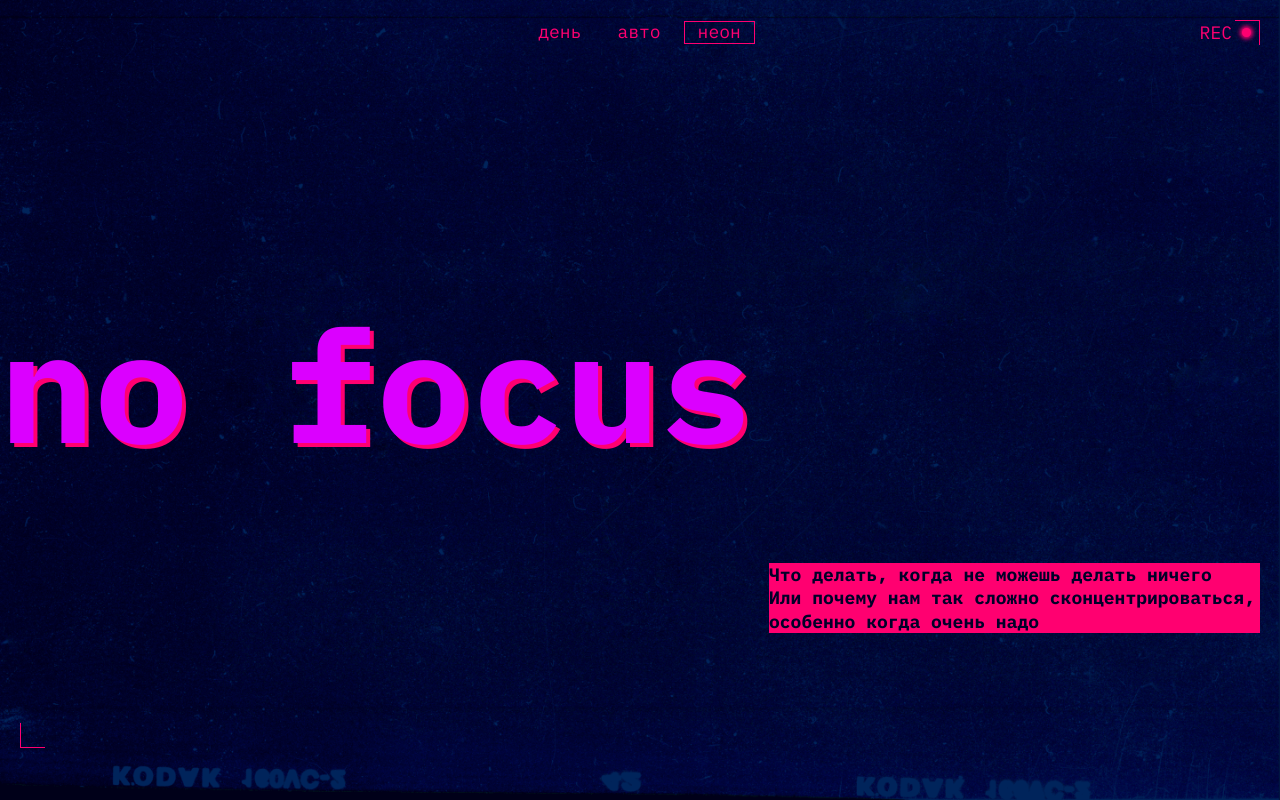
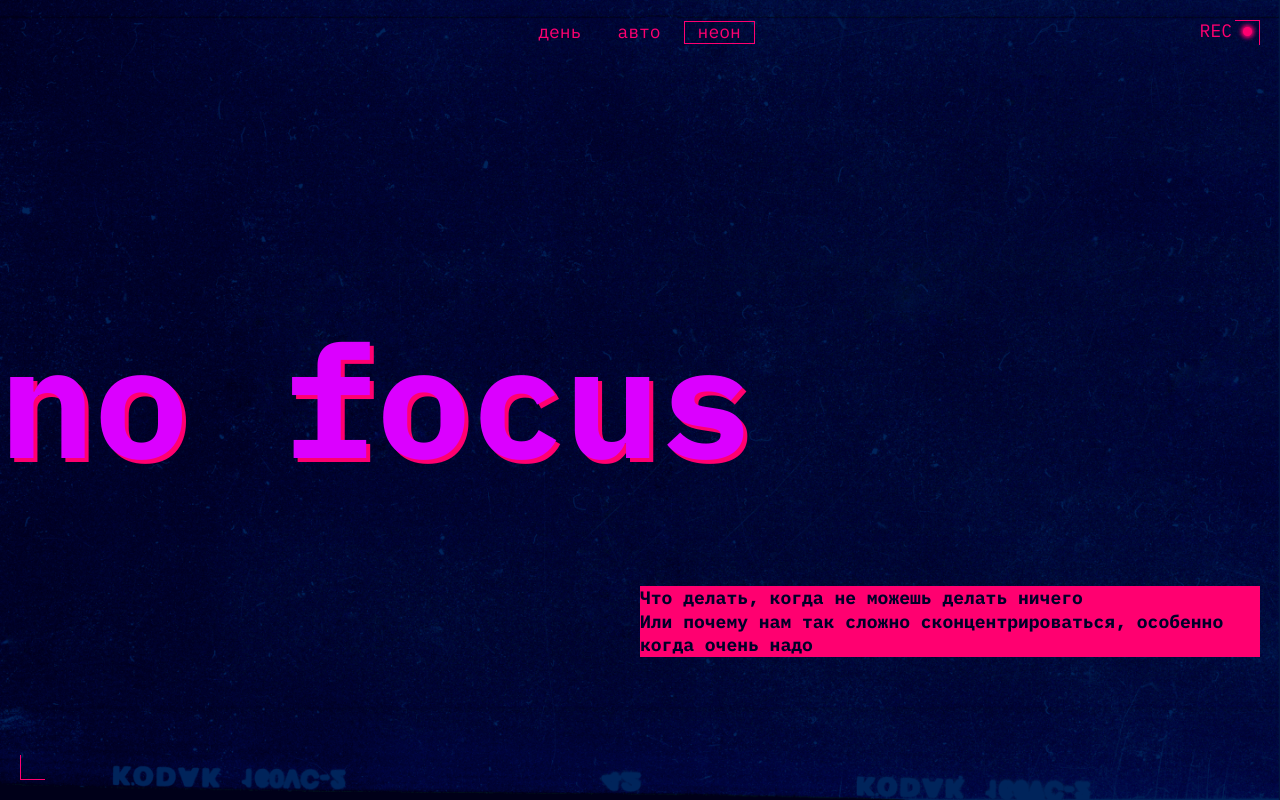
Before and after one commit to svadim-s/slozhno-sosredotochitsya, a plain HTML site: page index.html in a window 1280 px wide. Both pictures are taken after a click on the button "неон". Shown: the top 800 px of the page. Drawn offline with Linux system fonts and the light colour scheme.

Commit message:
fix styles

```diff
--- a/index.html
+++ b/index.html
@@ -238,9 +238,7 @@
       </section>
     </main>
     <footer class="footer decorated-zone">
-      <div class="footer__content">
-        <h2 class="footer__title text-shadow">focus</h2>
-      </div>
+      <h2 class="footer__title">focus</h2>
     </footer>
     <script src="./scripts/script.js"></script>
   </body>
--- a/styles/style.css
+++ b/styles/style.css
@@ -5,67 +5,68 @@
   background-size: cover;
   font-family: var(--font-fm, monospace);
   font-size: var(--font-size, 18px);
-  padding: 10px;
 }
 
 .header {
   display: grid;
-  justify-items: flex-end;
-  grid-template-rows: 1fr min-content 1fr;
+  align-items: center;
+  grid-template-rows: 1fr auto 1fr;
+  position: relative;
   min-height: 100vh;
+  padding: 10px;
+  margin-block-end: 30px;
 }
 
 .decorated-zone {
   color: var(--accent-color);
-  position: relative;
 }
 
 .decorated-zone::before {
-  display: flex;
-  justify-self: flex-end;
+  content: '';
   position: absolute;
-  content: '';
-  width: 25px;
-  height: 25px;
-  border-top: 1px solid var(--decorate-color);
-  border-right: 1px solid var(--decorate-color);
+  inset-block-start: 10px;
+  inset-inline-end: 10px;
+  block-size: 25px;
+  inline-size: 25px;
+  border-inline-end: 1px solid var(--decorate-color);
+  border-block-start: 1px solid var(--decorate-color);
 }
 
 .decorated-zone::after {
-  display: flex;
-  justify-self: start;
-  align-self: end;
   content: '';
   position: absolute;
-  width: 25px;
-  height: 25px;
-  border-left: 1px solid var(--decorate-color);
-  border-bottom: 1px solid var(--decorate-color);
+  inset-block-end: 10px;
+  inset-inline-start: 10px;
+  block-size: 25px;
+  inline-size: 25px;
+  border-inline-start: 1px solid var(--decorate-color);
+  border-block-end: 1px solid var(--decorate-color);
 }
 
 .header__decorated-element {
+  display: flex;
+  inset-inline-end: 39px;
+  inset-block-start: 11px;
+  line-height: 138.90%;
+  text-transform: uppercase;
   position: absolute;
-  text-transform: uppercase;
-  font-size: var(--font-size, 18px);
-  font-weight: 400;
-  line-height: 25px;
-  right: 28px;
+  color: var(--decorative-color, #ff0070);
 }
 
 .header__decorated-element::after {
-  content: '';
+  content: "";
   position: absolute;
-  top: 8px;
-  right: -19px;
-  width: 9px;
-  height: 9px;
-  background-color: var(--accent-color);
-  box-shadow: 0px 0px 4px 2px var(--accent-color);
   border-radius: 50%;
+  block-size: 9px;
+  inline-size: 9px;
+  inset-block-start: 8px;
+  inset-inline-end: -20px;
+  background-color: var(--accent-color, #ff0070);
+  box-shadow: 0 0 4px 2px var(--accent-color, #ff0070);
 }
 
 .header__theme-menu {
-  margin-block-start: 65px;
+  justify-self: end;
 }
 
 .header__theme-menu-list {
@@ -114,8 +115,6 @@
   font-size: clamp(7.25rem, 7.0115rem + 1.0178vw, 7.5rem);
   font-weight: 700;
   line-height: 95.70px;
-  margin-block-start: 56px;
-  margin-block-end: 56px;
 }
 
 .text-shadow {
@@ -127,7 +126,7 @@
 }
 
 .header__text-wrapper {
-  margin-block-end: 55px;
+  height: fit-content;
 }
 
 .header__description {
@@ -142,8 +141,8 @@
 }
 
 .main {
-  margin-block-start: 51px;
-  margin-block-end: 40px;
+  padding: 10px;
+  margin-block-end: 20px;
 }
 
 .section {
@@ -218,14 +217,12 @@ a:focus-visible {
 }
 
 .footer {
-  min-height: 108vh;
-  display: grid;
-  justify-items: center;
-}
-
-.footer__content {
   display: flex;
+  position: relative;
+  justify-content: center;
   align-items: center;
+  min-height: 100vh;
+  padding: 10px;
 }
 
 .footer__title {
@@ -233,37 +230,51 @@ a:focus-visible {
   font-size: clamp(7.25rem, 7.0115rem + 1.0178vw, 7.5rem);
   font-weight: 700;
   line-height: 95.70px;
+  text-shadow: 2px 2px 0px var(--accent-color);
 }
 
 @media (width >= 768px) {
-  .page {
+  .header {
     padding: 20px;
+    margin-block-end: 40px;
+  }
+
+  .decorated-zone::before {
+    inset-block-start: 20px;
+    inset-inline-end: 20px;
+  }
+
+  .decorated-zone::after {
+    inset-block-end: 20px;
+    inset-inline-start: 20px;
+  }
+
+  .header__decorated-element {
+    inset-inline-end: 48px;
+    inset-block-start: 19px;
   }
 
   .header__theme-menu {
     grid-column: 2 / 3;
     justify-self: end;
-    margin-block-start: 172px;
   }
 
   .title {
     display: flex;
     justify-self: start;
-    margin-block-start: 163px;
-    margin-block-end: 163px;
     position: relative;
     left: -20px;
   }
 
   .header__text-wrapper  {
     grid-column: 1 / 3;
-    max-width: 364px;
-    margin-block-end: 164px;
+    max-width: 50%;
+    justify-self: flex-end;
   }
 
   .main {
-    margin-block-start: 80px;
-    margin-block-end: 80px;
+    padding: 20px;
+    margin-block-end: 40px;
   }
 
   .section {
@@ -306,7 +317,6 @@ a:focus-visible {
 
   .section__images {
     display: grid;
-    padding: 0;
     gap: 20px;
   }
 
@@ -351,24 +361,19 @@ a:focus-visible {
   }
 
   .footer {
-    min-height: 164vh;
+    padding: 20px;
   }
 }
 
 @media (width >= 1024px) {
-  .page {
-    padding: 20px;
-    font-size: var(--font-size, 18px);
-  }
-
-  .decorated-zone::after {
-    bottom: 72px;
+  .header {
+    margin-block-end: 40px;
   }
 
   .header__theme-menu {
     grid-column: 1 / 3;
     justify-self: center;
-    margin: 0;
+    align-self: start;
   }
 
   .header__theme-menu-list {
@@ -379,8 +384,6 @@ a:focus-visible {
   }
 
   .title {
-    margin-block-start: 60px;
-    margin-block-end: 130px;
     font-size: clamp(7.5rem, 0.5625rem + 14.4531vw, 9.8125rem);
   }
 
@@ -389,13 +392,7 @@ a:focus-visible {
   }
 
   .header__text-wrapper  {
-    max-width: 491px;
-    height: fit-content;
-    margin-block-end: 0;
-  }
-
-  .main {
-    margin-block-start: 8px;
+    margin-block-start: 15px;
   }
 
   .section__title {
@@ -415,19 +412,8 @@ a:focus-visible {
     margin-inline-start: 0px;
   }
 
-  .footer {
-    min-height: 100vh;
-  }
-
-  .footer__content {
-    display: flex;
-    align-items: center;
-    justify-content: center;
-    margin-block-start: 0px;
-  }
-
   .footer__title {
     font-size: clamp(7.5rem, 0.5625rem + 14.4531vw, 9.8125rem);
-    margin-block-end: 70px;
+    text-shadow: 2px 2px 0px var(--shadow-1024);
   }
 }
--- a/styles/variables.css
+++ b/styles/variables.css
@@ -1,5 +1,5 @@
 :root {
-  --font-fm: 'IBM Plex Mono', Arial, monospace;
+  --font-fm: 'IBM Plex Mono', monospace;
   --font-size: 18px;
   --accent-color: #ff0070;
   --title-color: #DB00FF;
```
